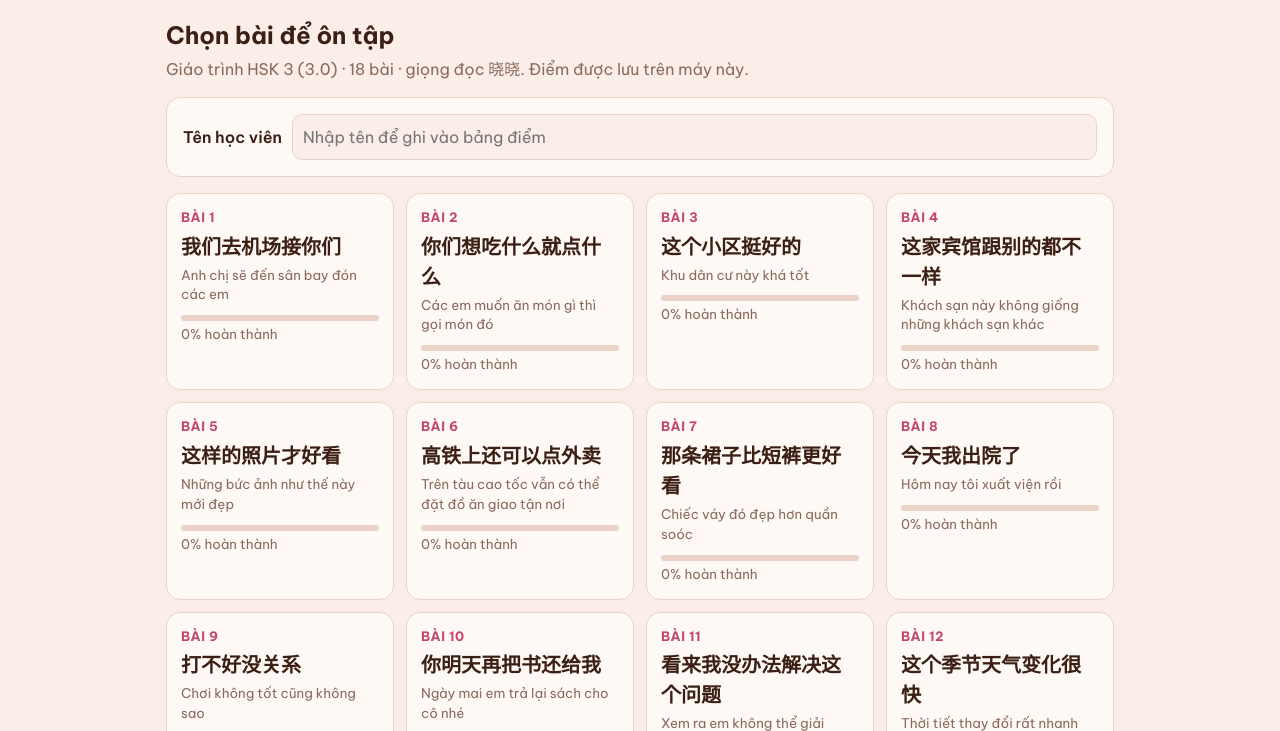
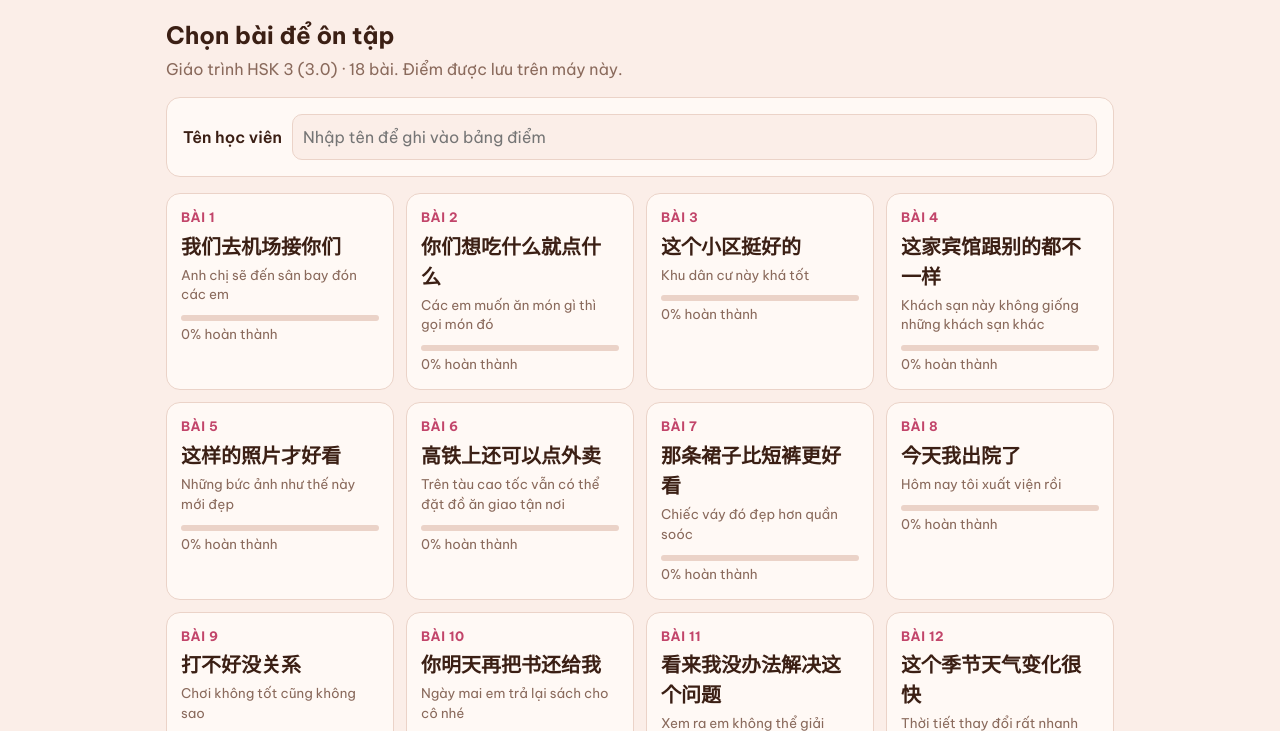
Before and after one commit to TTDolin/HSK-3-3.0, a plain HTML site: page index.html in a window 1280 px wide. Shown: the part 59-790 px from the top of the page. Drawn offline with Linux system fonts and the light colour scheme.

Commit message:
Bỏ chữ giọng đọc ở đầu trang chủ
Co-Authored-By: Claude Opus 5.5 <noreply@anthropic.com>

```diff
--- a/index.html
+++ b/index.html
@@ -130,7 +130,7 @@ const wait=(ms,my)=>new Promise(r=>setTimeout(()=>r(my===run),ms));
 let run=0; /* cancels running sequences when the view changes */
 /* ---------- views ---------- */
 function home(){
-  const v=$(`<div><h2>Chọn bài để ôn tập</h2><p class="sub">Giáo trình HSK 3 (3.0) · 18 bài · giọng đọc 晓晓. Điểm được lưu trên máy này.</p>
+  const v=$(`<div><h2>Chọn bài để ôn tập</h2><p class="sub">Giáo trình HSK 3 (3.0) · 18 bài. Điểm được lưu trên máy này.</p>
   <div class="card row" style="margin-bottom:16px"><label for="stu" style="font-weight:600">Tên học viên</label><input type="text" id="stu" style="flex:1;min-width:160px" placeholder="Nhập tên để ghi vào bảng điểm"></div>
   <div class="grid" id="g"></div></div>`);
   const inp=v.querySelector('#stu');inp.value=S.name||'';inp.oninput=()=>{S.name=inp.value.trim();save()};
```
